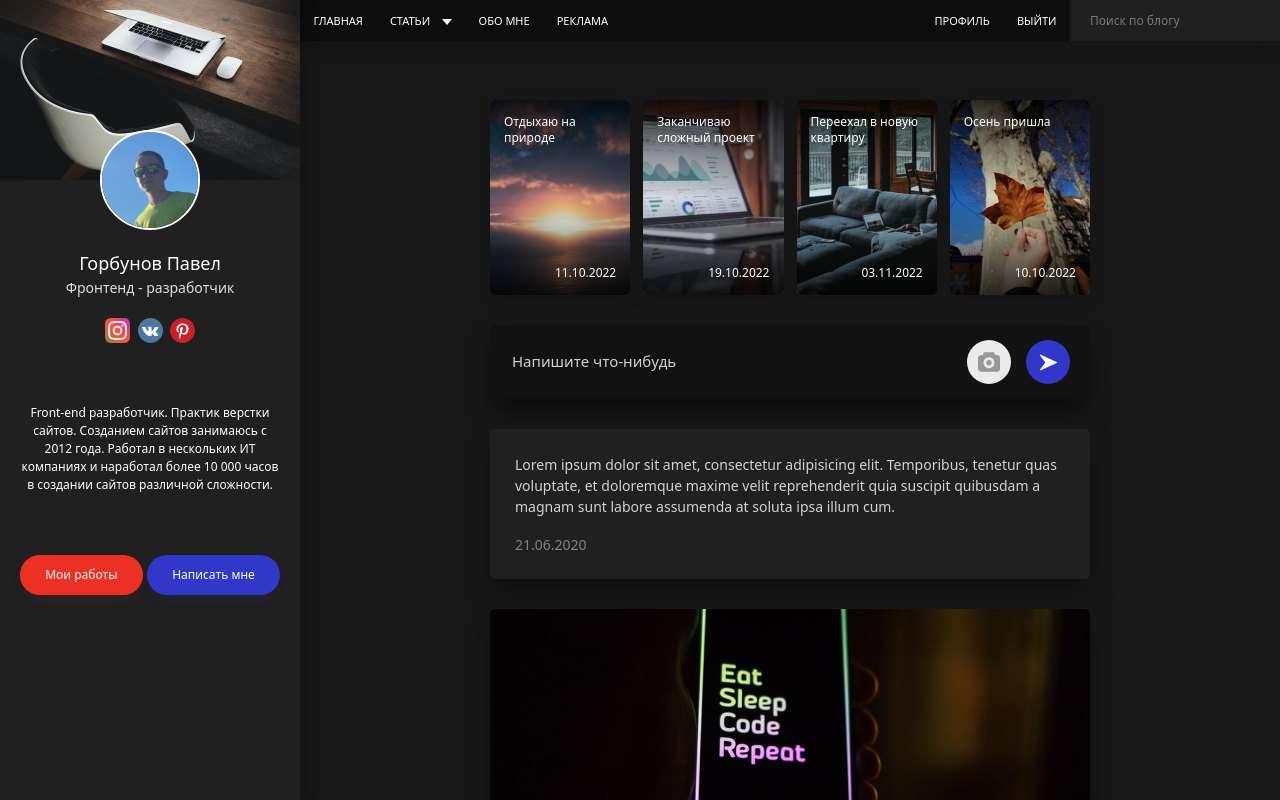
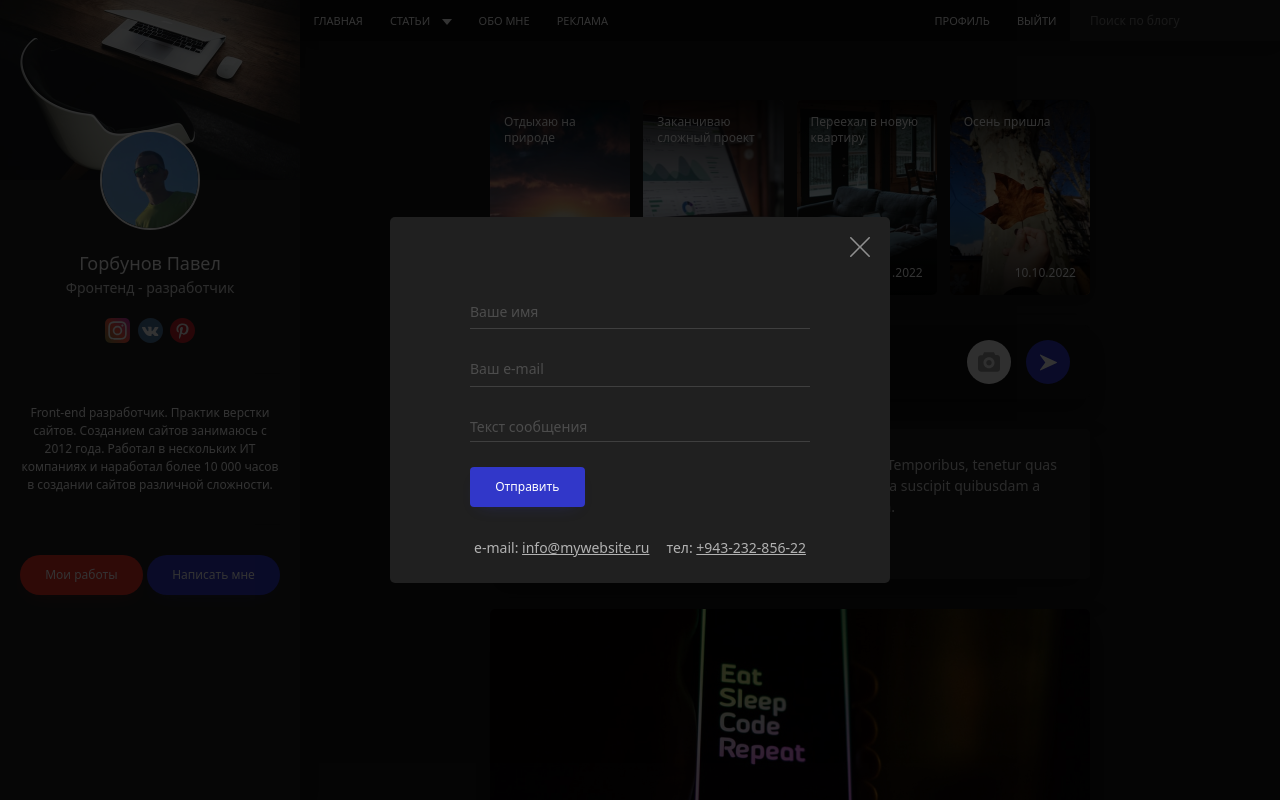
Before and after one commit to Darnelo-Inc/personal-blog, a website: page src/index.html in a window 1280 px wide. Shown: the top 800 px of the page. Drawn offline with nearby package versions, Linux system fonts and the light colour scheme; files that its build step writes are made by us from their sources.

Commit message:
did contact-modal window

```diff
--- a/src/assets/scss/_vars.scss
+++ b/src/assets/scss/_vars.scss
@@ -7,5 +7,6 @@ $blue:      #3137C9;
 
 $z-index-sidebar: 1000;
 $z-index-header:  1000;
+$z-index-modal:   1010;
 
 $sidebar-width: 300px;
--- a/src/assets/scss/blocks/btn.scss
+++ b/src/assets/scss/blocks/btn.scss
@@ -2,7 +2,7 @@
     background-color: $color;
     box-shadow: 0 7px 17px -10px rgba($color, .3);
 
-        &:hover {
+        &:hover, &:focus {
             text-decoration: none;
 
             background-color: darken($color, 10%);
--- /dev/null
+++ b/src/assets/scss/blocks/modal.scss
@@ -0,0 +1,70 @@
+.modal {
+    position: fixed;
+    top: 0;
+    left: 0;
+    z-index: $z-index-modal;
+
+    display: flex;
+    justify-content: center;
+    align-items: center;
+    width: 100%;
+    height: 100%;
+    padding: 1rem;
+
+    background-color: rgba($black, .8);
+}
+
+.modal__content {
+    position: relative;
+
+    max-width: 500px;
+    width: 100%;
+    padding: 8rem 8rem 2.5rem;
+
+    background-color: $primary;
+    border-radius: 5px;
+}
+
+.modal__close {
+    position: absolute;
+    top: 2rem;
+    right: 2rem;
+
+    padding: 0;
+
+    background: none;
+    border: none;
+    cursor: pointer;
+    opacity: .5;
+
+    transition: opacity .2s ease-in-out, transform .2s ease-in-out;
+
+    &:hover {
+        opacity: 1;
+
+        transform: rotate(90deg) scale(1.2);
+        transition-duration: .25s;
+    }
+}
+
+.modal__footer {
+    display: flex;
+    justify-content: center;
+    margin-top: 3rem;
+
+    color: #B2B2B2;
+
+    li + li {
+        margin-left: 1.7rem;
+    }
+
+    a {
+        color: inherit;
+        text-decoration: underline;
+
+        &:hover {
+            text-decoration: none;
+        }
+    }
+
+}
--- a/src/assets/scss/blocks/pagenav.scss
+++ b/src/assets/scss/blocks/pagenav.scss
@@ -26,6 +26,8 @@
     transition: background-color .2s linear;
 
     &:hover {
+        text-decoration: none;
+
         background-color: lighten(#0D0D0D, 3.5%);
     }
 
--- a/src/assets/scss/style.scss
+++ b/src/assets/scss/style.scss
@@ -13,6 +13,10 @@ body {
     line-height: 1.5;
 
     background-color: #181818;
+
+    &.no-scroll {
+        overflow: hidden;
+    }
 }
 
 *,
@@ -53,3 +57,4 @@ a {
 @import "blocks/work";
 @import "blocks/tags";
 @import "blocks/cabinet";
+@import "blocks/modal";
--- a/src/layouts/default.html
+++ b/src/layouts/default.html
@@ -3,7 +3,7 @@
 <head>
     {{> head }}
 </head>
-<body>
+<body class="no-scroll">
 
     <div class="page">
        <!-- Header -->
@@ -22,6 +22,8 @@
         </main>
     </div>
 
+    {{> contact-modal }}
+
    <!-- JS -->
    <script src="assets/js/app.js"></script>
 </body>
--- /dev/null
+++ b/src/partials/contact-modal.html
@@ -0,0 +1,41 @@
+<div class="modal">
+    <div class="modal__content">
+
+        <button class="modal__close" type="button">
+            <img src="../assets/images/modal/cancel.svg" alt="Закрыть">
+        </button>
+
+        <form action="/" class="form" method="post">
+            <div class="form__group  form__group--medium">
+                <input type="text" class="form__control" placeholder="Ваше имя">
+                <span class="form__line"></span>
+            </div>
+
+            <div class="form__group  form__group--medium">
+                <input type="email" class="form__control" placeholder="Ваш e-mail">
+                <span class="form__line"></span>
+            </div>
+
+            <div class="form__group  form__group--medium">
+                <textarea class="form__control  form__control--textarea" placeholder="Текст сообщения"></textarea>
+                <span class="form__line"></span>
+            </div>
+
+            <div class="form__footer">
+                <div class="form__group  form__group--medium">
+                    <button class="btn  btn--blue  btn--rounded  " type="submit">Отправить</button>
+                </div>
+            </div>
+        </form>
+
+        <ul class="modal__footer">
+            <li>
+                e-mail: <a href="mailto:info@mywebsite.ru">info@mywebsite.ru</a>
+            </li>
+            <li>
+                тел: <a href="tel:+94323285622">+943-232-856-22</a>
+            </li>
+        </ul>
+
+    </div><!-- /.modal__content -->
+</div><!-- /.modal -->
```
Also changed, not shown: src/assets/images/modal/cancel.svg (added).
